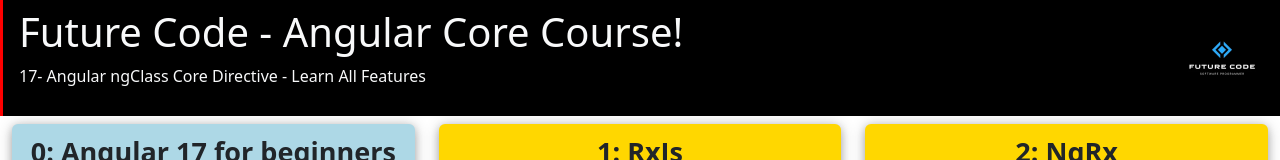
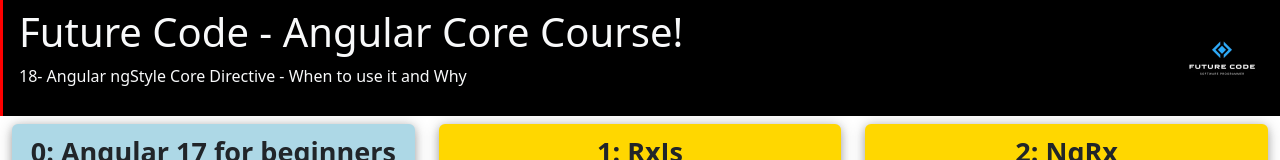
Before and after one commit to waledadel/future_code, an Angular app: page / in a window 1280 px wide. Shown: the top 160 px of the page. Built offline with nearby package versions, Linux system fonts and the light colour scheme.

Commit message:
Prepare Lesson 18

```diff
--- a/src/app/app.component.ts
+++ b/src/app/app.component.ts
@@ -17,7 +17,7 @@
 
   data = {
     courseName: 'Angular Core Course!',
-    lessonName: '17- Angular ngClass Core Directive - Learn All Features'
+    lessonName: '18- Angular ngStyle Core Directive - When to use it and Why'
   };
 
   readonly courses: Array<ICourse> = courses;
```
